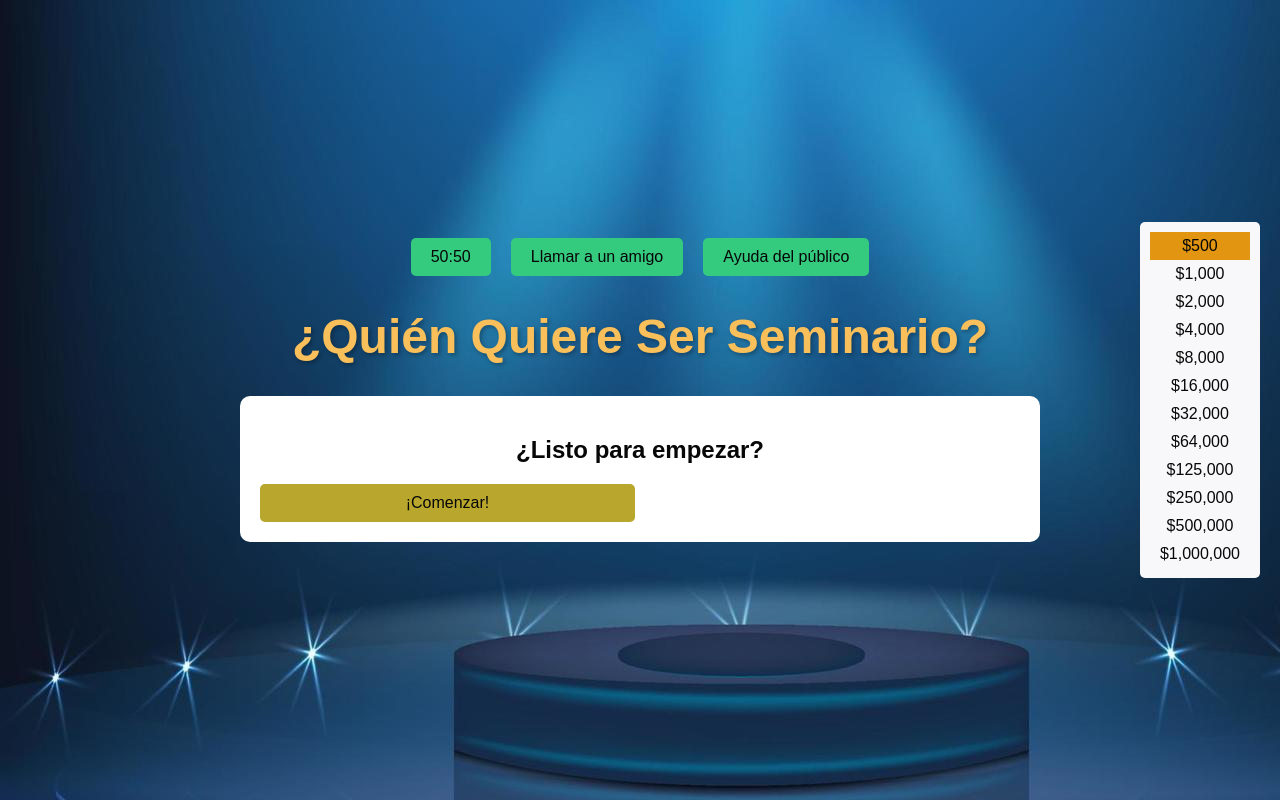
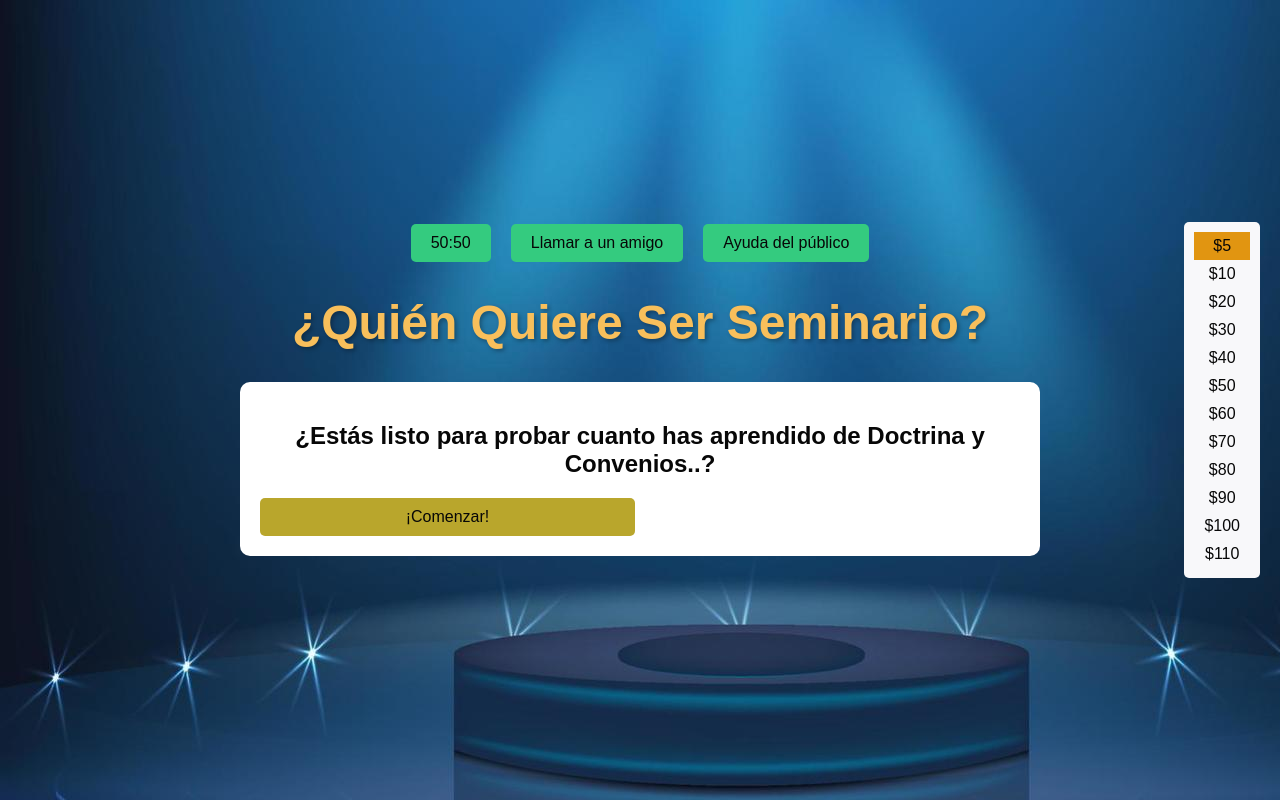
Before and after one commit to gutiVictor/QuienMillonario, a plain HTML site: page index.html in a window 1280 px wide. Drawn offline with Linux system fonts and the light colour scheme.

Commit message:
configurar

```diff
--- a/index.html
+++ b/index.html
@@ -23,25 +23,25 @@
         </div>
 
         <div class="question-container">
-            <h2 id="question">¿Listo para empezar?</h2>
-            <div class="options-container" id="options">
+            <h2 id="question">¿Estás listo para probar cuanto has aprendido de Doctrina y Convenios..?</h2>
+            <div class="options-container" id="options"  >
                 <div class="option" onclick="startGame()">¡Comenzar!</div>
             </div>
         </div>
 
         <div class="prize-ladder">
-            <div class="prize-level current">$500</div>
-            <div class="prize-level">$1,000</div>
-            <div class="prize-level">$2,000</div>
-            <div class="prize-level">$4,000</div>
-            <div class="prize-level">$8,000</div>
-            <div class="prize-level">$16,000</div>
-            <div class="prize-level">$32,000</div>
-            <div class="prize-level">$64,000</div>
-            <div class="prize-level">$125,000</div>
-            <div class="prize-level">$250,000</div>
-            <div class="prize-level">$500,000</div>
-            <div class="prize-level">$1,000,000</div>
+            <div class="prize-level current">$5</div>
+            <div class="prize-level">$10</div>
+            <div class="prize-level">$20</div>
+            <div class="prize-level">$30</div>
+            <div class="prize-level">$40</div>
+            <div class="prize-level">$50</div>
+            <div class="prize-level">$60</div>
+            <div class="prize-level">$70</div>
+            <div class="prize-level">$80</div>
+            <div class="prize-level">$90</div>
+            <div class="prize-level">$100</div>
+            <div class="prize-level">$110</div>
 
 
 
```
